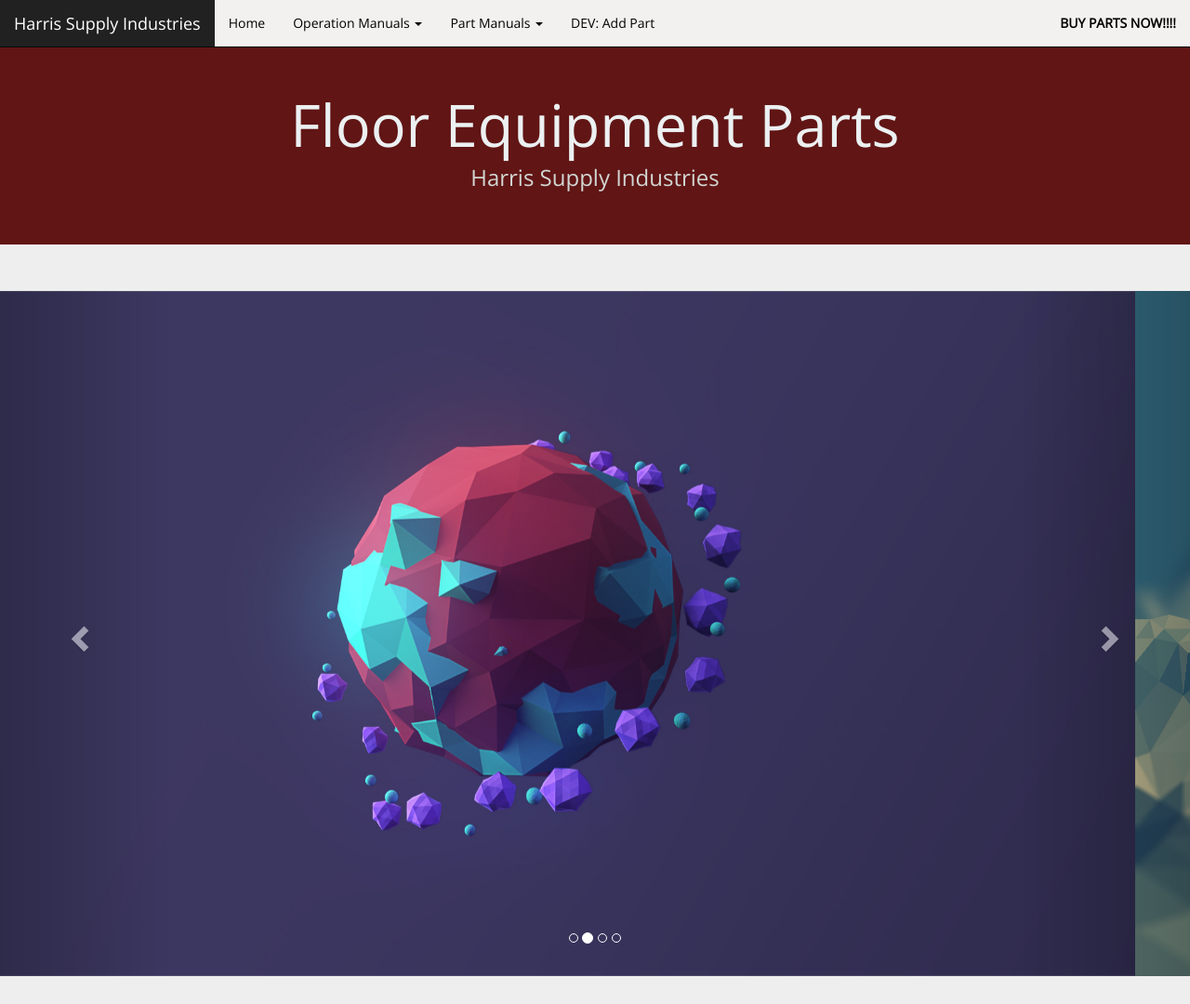
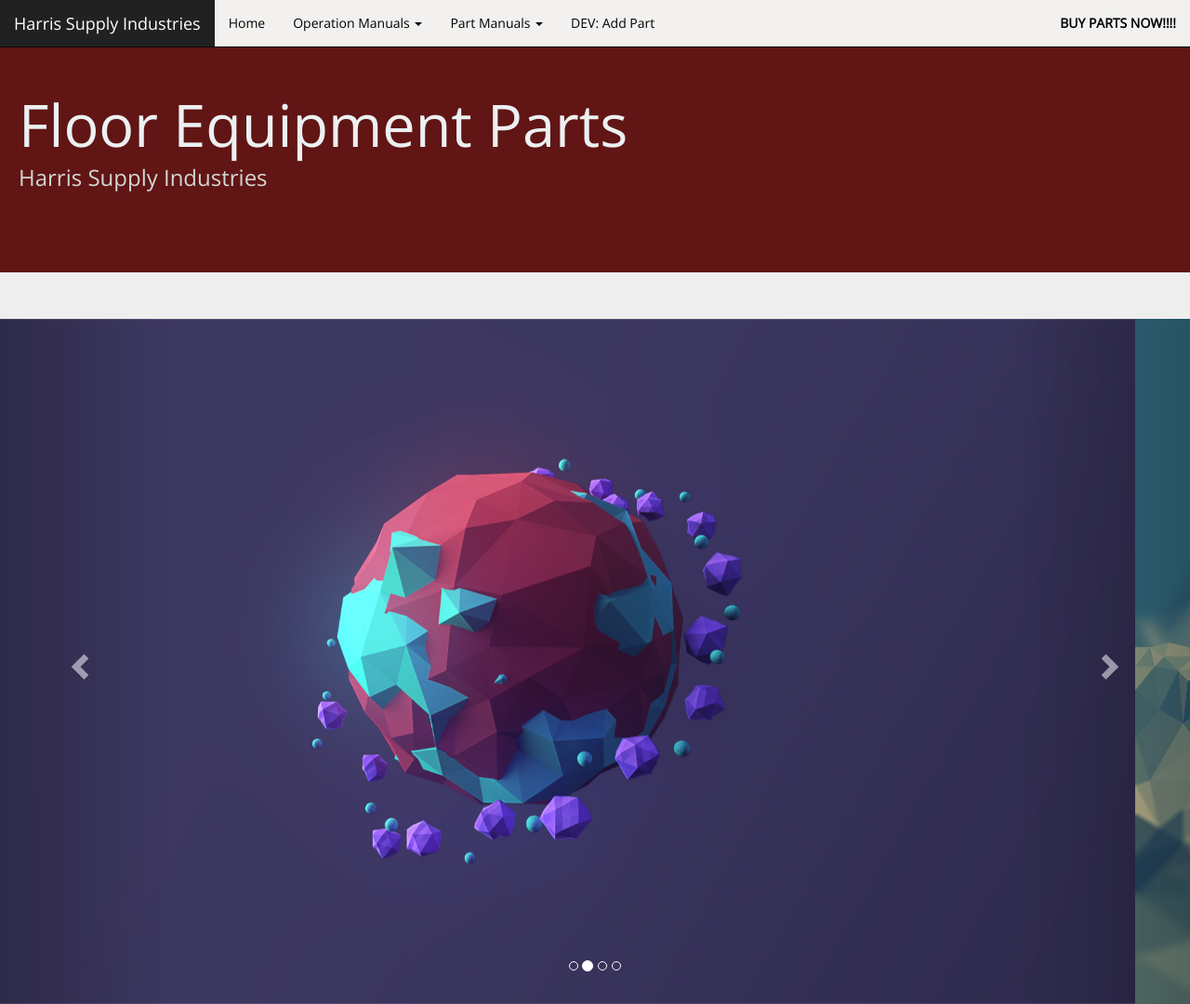
Before and after one commit to HSI-Joe/TemplateSite, a website: page Public/index.html in a window 1280 px wide. Shown: the top 1080 px of the page at 93% size. Drawn offline with nearby package versions, Linux system fonts and the light colour scheme; no server answers.

Commit message:
Makes more use of bootstrap

```diff
--- a/Public/index.html
+++ b/Public/index.html
@@ -30,12 +30,13 @@
     <div ng-include="'/navigation.html'"></div>
     <!-- <div id="navBar"></div> -->
     <!-- Title -->
-    <div class="jumbotron header">
-      <h1 style="margin-top: 0px; text-align: center;">Floor Equipment Parts</h1>
-      <h3 class="subtitle" style="text-align: center;">Harris Supply Industries</h3>
+    <div class="row header">
+      <div class="jumbotron col-md-8 header" style="margin-left: 20px;">
+        <h1 style="margin-top: 0px; text-align: left;">Floor Equipment Parts</h1>
+        <h3 class="subtitle" style="text-align: left;">Harris Supply Industries</h3>
+      </div>
     </div>
-    <br>
-    <div class="row" style="padding-bottom:50px;">
+    <div class="row" style="padding-top: 50px; padding-bottom:50px;">
       <div id="partCarousel" class="carousel slide" data-ride="carousel">
         <!-- Indicators -->
         <ol class="carousel-indicators">
```
